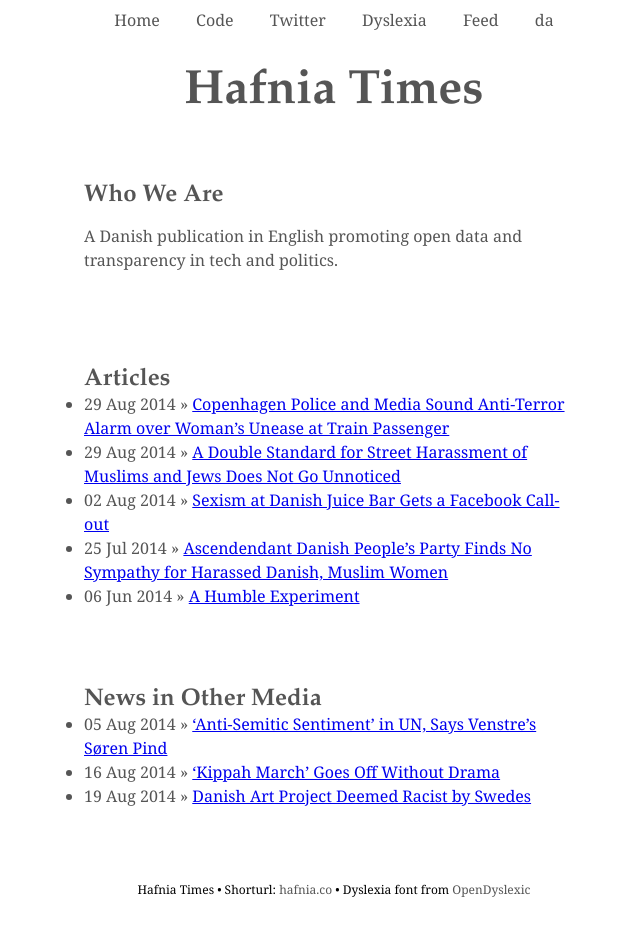
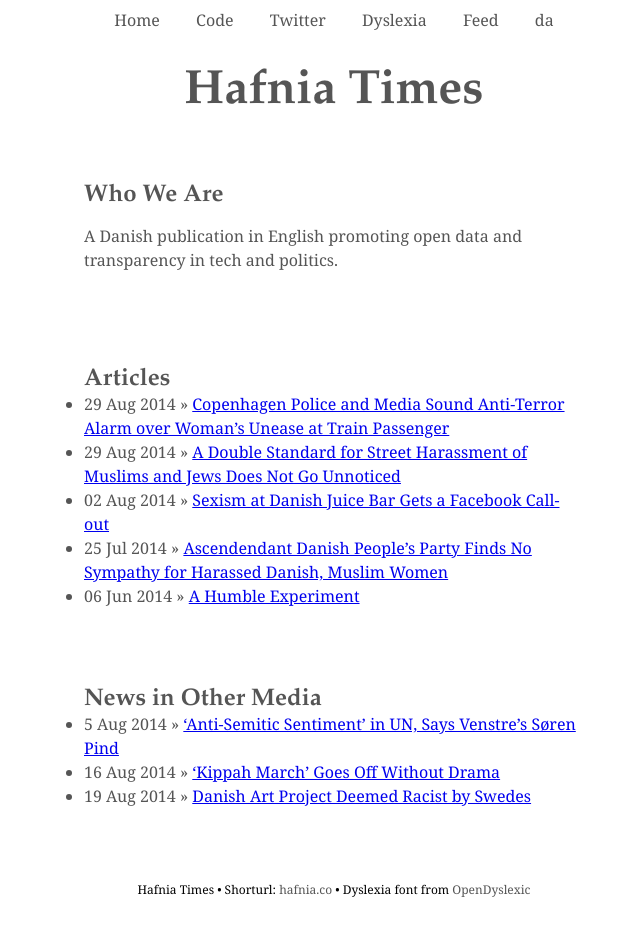
Before and after one commit to hafniatimes/hafniatimes.github.io, a Jekyll site: the page built from index.html, in a window 1280 px wide. Shown: the whole page, without its empty margins (306-946 px from the left). Built offline with Jekyll 4.4.1, drawn with Linux system fonts in a browser that asks for light colours.

Commit message:
Fixed date on linked article

```diff
--- a/_data/links/en.yml
+++ b/_data/links/en.yml
@@ -1,5 +1,5 @@
 - title: "'Anti-Semitic Sentiment' in UN, Says Venstre's Søren Pind"
-  date: 05 Aug 2014
+  date: 5 Aug 2014
   url: http://thelocal.dk/20140805/anti-semitic-sentiment-in-the-un
 
 - title: "'Kippah March' Goes Off Without Drama"
```
